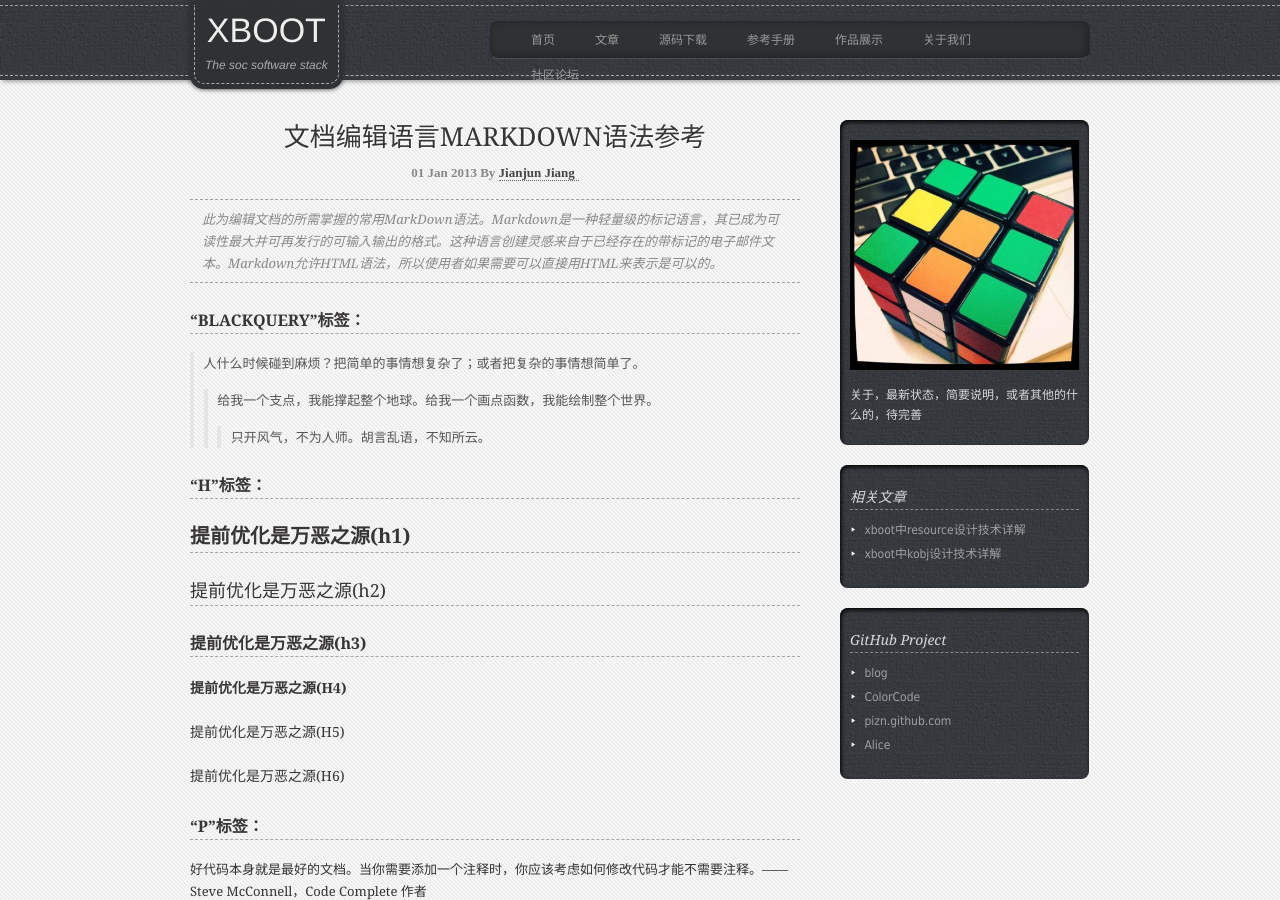
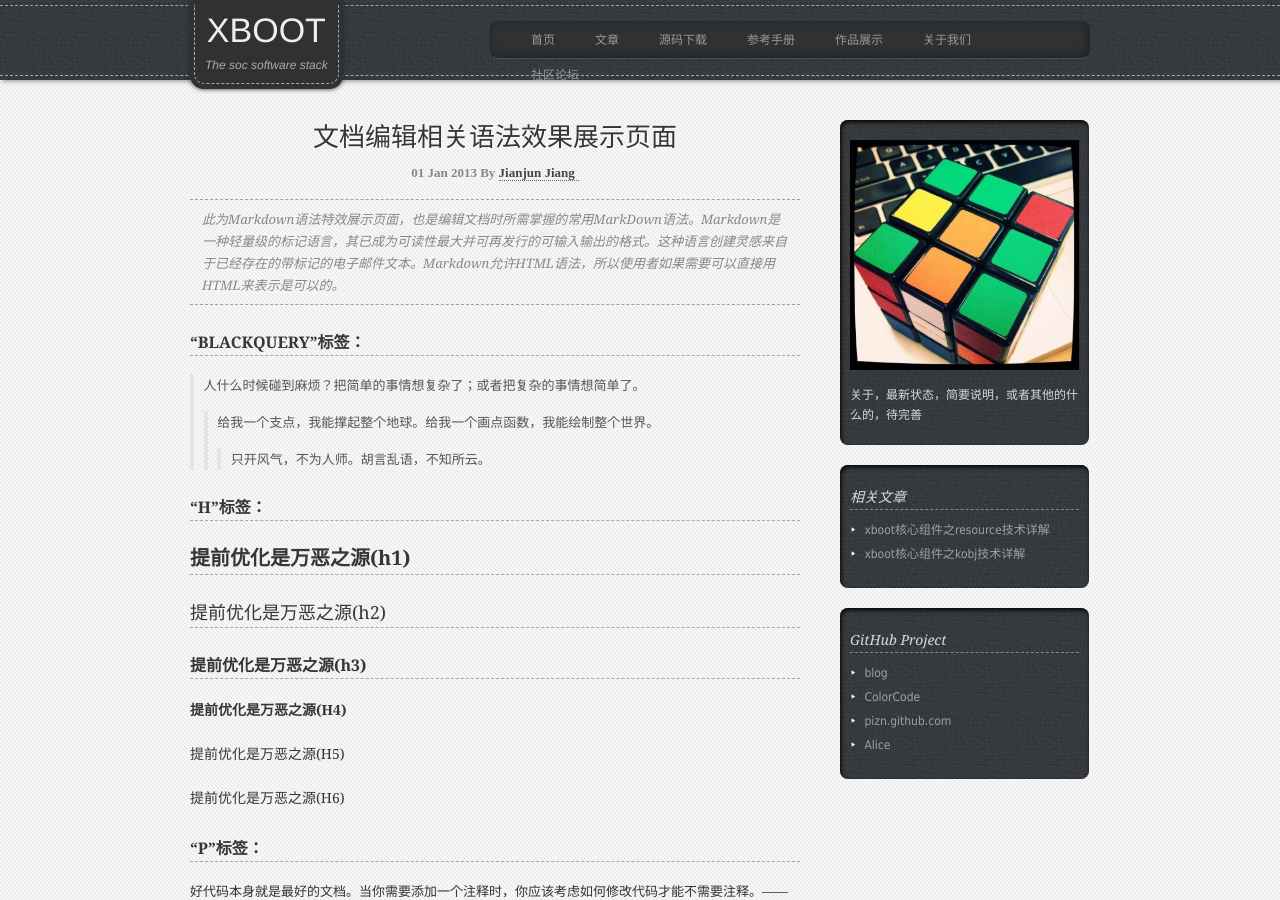
Before and after one commit to xboot/xboot.github.io, a Jekyll site: the page built from _posts/2013-01-01-jekyll-markdown-samples.md, in a window 1280 px wide and 900 px high. Built offline with Jekyll 4.4.1, drawn with Linux system fonts in a browser that asks for light colours; Markdown is read by kramdown in place of the engine named in the settings; some of the changed text lies outside the part shown.

Commit message:
modify article tiles and rename filename

```diff
--- a/_posts/2013-01-01-jekyll-markdown-samples.md
+++ b/_posts/2013-01-01-jekyll-markdown-samples.md
@@ -1,7 +1,7 @@
 ---
 layout: post
-title: 文档编辑语言Markdown语法参考
-description: 此为编辑文档的所需掌握的常用MarkDown语法。Markdown是一种轻量级的标记语言，其已成为可读性最大并可再发行的可输入输出的格式。这种语言创建灵感来自于已经存在的带标记的电子邮件文本。Markdown允许HTML语法，所以使用者如果需要可以直接用HTML来表示是可以的。
+title: 文档编辑相关语法效果展示页面
+description: 此为Markdown语法特效展示页面，也是编辑文档时所需掌握的常用MarkDown语法。Markdown是一种轻量级的标记语言，其已成为可读性最大并可再发行的可输入输出的格式。这种语言创建灵感来自于已经存在的带标记的电子邮件文本。Markdown允许HTML语法，所以使用者如果需要可以直接用HTML来表示是可以的。
 categories: articles
 key: Jekyll, Markdown
 ---
--- a/_posts/2013-09-14-xboot-kobj-design-technique.md
+++ b/_posts/2013-09-14-xboot-core-component-kobj.md
@@ -1,6 +1,6 @@
 ---
 layout: post
-title: xboot中kobj设计技术详解
+title: xboot核心组件之kobj技术详解
 description: kobj顾名思意，即内核object，其层次表现上为一颗倒置的树，用来管理包括各种驱动模块，核心组件，运行时状态等。在文件系统中，通过sysfs接口绑定kobj节点，来实现对该节点的读写操作。sysfs接口有两种最基本的用途：1，组件的外部操作接口，比如应用可以通过此接口操作设备。2，调试驱动模块，或查看运行时状态。
 categories: articles
 key: xboot, kobj
--- a/_posts/2013-09-14-xboot-resource-design-technique.md
+++ b/_posts/2013-09-14-xboot-core-component-resource.md
@@ -1,9 +1,9 @@
 ---
 layout: post
-title: xboot中resource设计技术详解
+title: xboot核心组件之resource技术详解
 description: 在设计模式里，我们经常听到各种OO思想，面向对象比较符合人的思维，也因此而大行其道。本质上任何一个对象，都是由属性和方法组成，换另一种说法，就是由数据和驱动构成。再具体到设备驱动(模块组件)而言就是由device和driver构成。其中device是属性，描述这个设备，driver是方法，按一定的方法操作设备。为了实现模块的组态化，我们需要让设备与驱动的分离，比如一个驱动，通过传递不同的设备描述自动生成对应的设备驱动，在xboot中，resource是描述设备属性，driver是驱动，device是最终生成的设备驱动(模块组件)，通过名字进行匹配。因此，系统中已提供大量的通用驱动，只需提供具体的设备描述，就可自动生成一个设备驱动(模块组件)，这样的设计已将组态化推向极限了。
 categories: articles
-key: xboot, kobj
+key: xboot, resource
 ---
 
 ###引言
```
